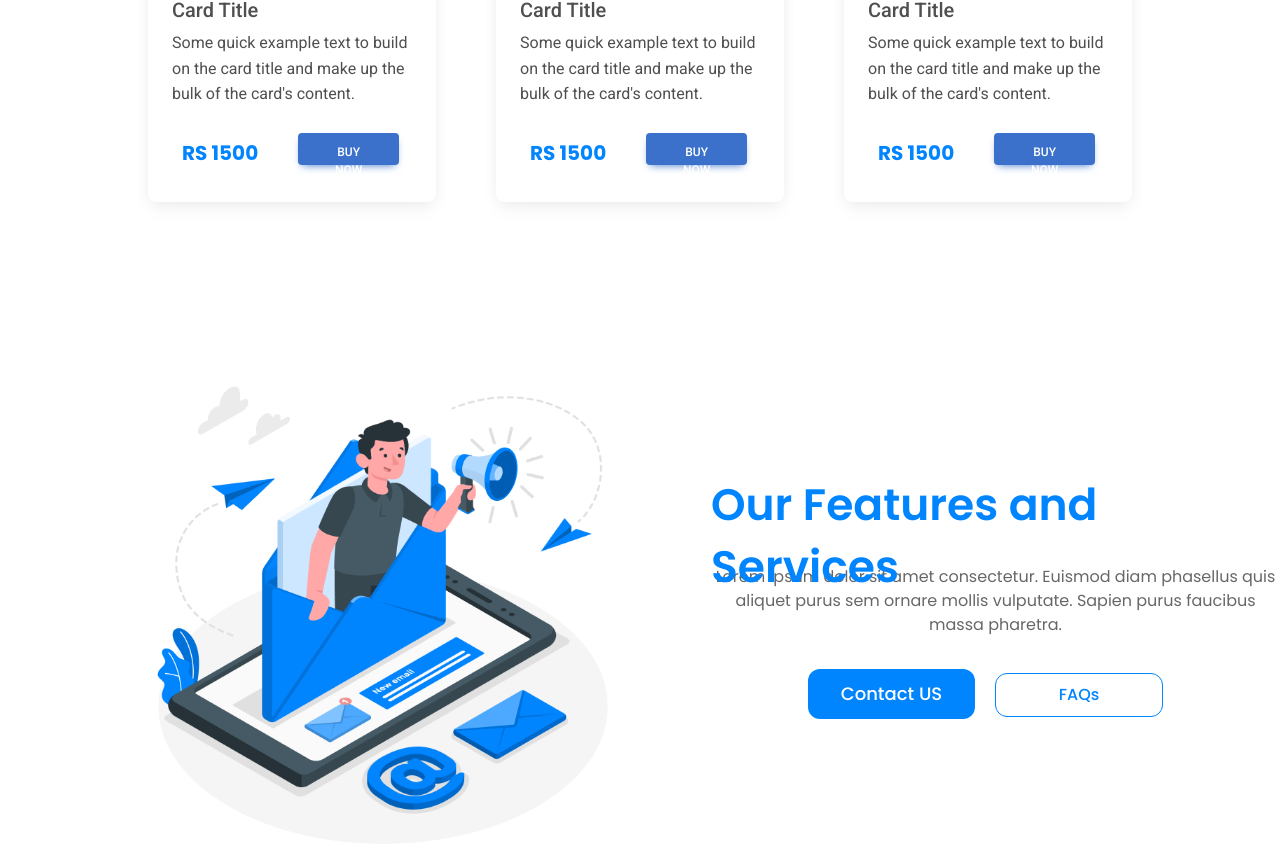
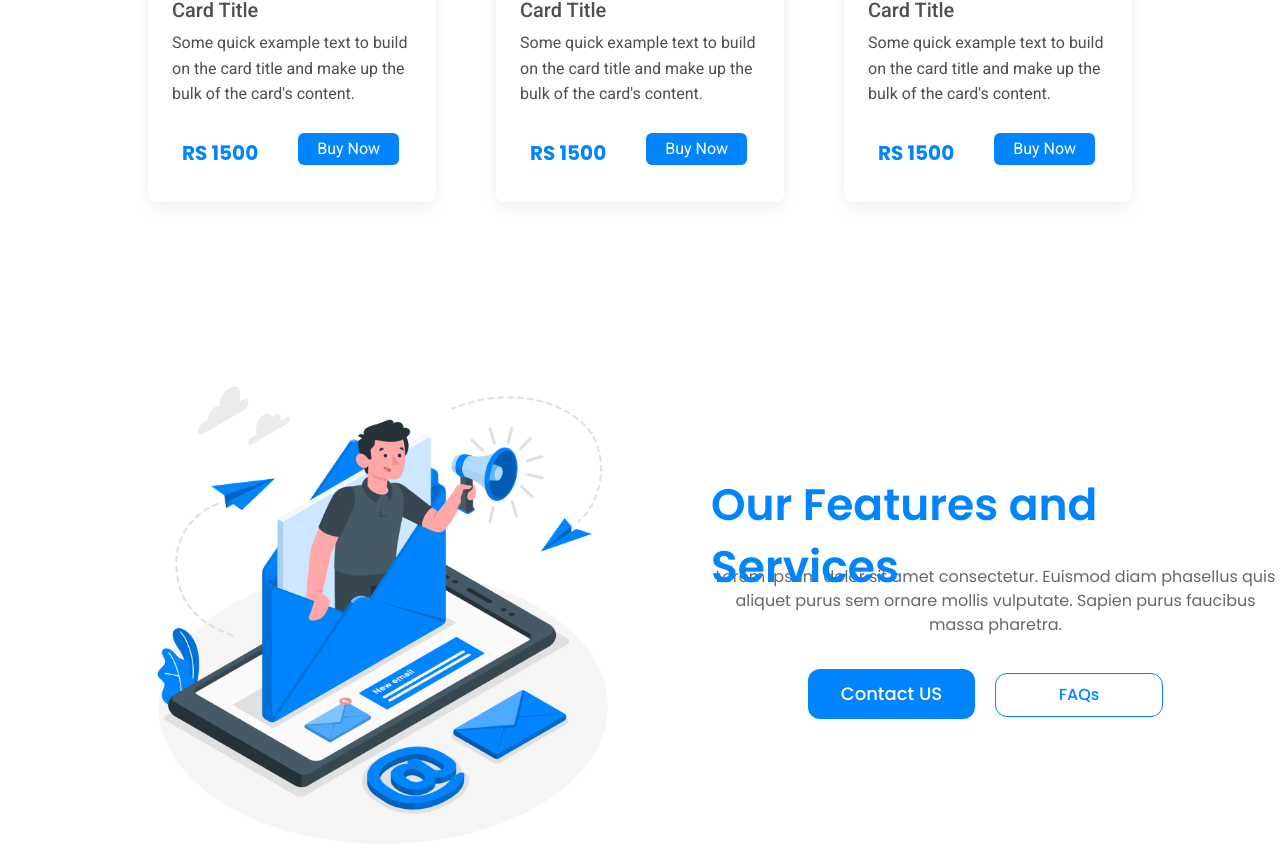
Before and after one commit to divi1501/genix, a React (Create React App) app: page / in a window 1280 px wide. Shown: the part 4196-5049 px from the top of the page. Built offline with nearby package versions, Linux system fonts and the light colour scheme; a web font is replaced by a local one.

Commit message:
design changes

```diff
--- a/src/Mycomponents/FreeFeatures.jsx
+++ b/src/Mycomponents/FreeFeatures.jsx
@@ -26,7 +26,7 @@ const FreeFeatures = () => {
                                 </Card.Text>
                                 <div className='cardBlue'>
                                     <p className='CardRate'>RS 1500</p>
-                                    <Button className='CardButton' variant="primary">Buy Now</Button>
+                                    <button className='CardButton' variant="primary">Buy Now</button>
                                 </div>
                             </Card.Body>
                         </Card>
@@ -43,7 +43,7 @@ const FreeFeatures = () => {
                                 </Card.Text>
                                 <div className='cardBlue'>
                                     <p className='CardRate'>RS 1500</p>
-                                    <Button className='CardButton' variant="primary">Buy Now</Button>
+                                    <button className='CardButton' variant="primary">Buy Now</button>
                                 </div>
                             </Card.Body>
                         </Card>
@@ -60,7 +60,7 @@ const FreeFeatures = () => {
                                 </Card.Text>
                                 <div className='cardBlue'>
                                     <p className='CardRate'>RS 1500</p>
-                                    <Button className='CardButton' variant="primary">Buy Now</Button>
+                                    <button className='CardButton' variant="primary">Buy Now</button>
                                 </div>
                             </Card.Body>
                         </Card>
```
